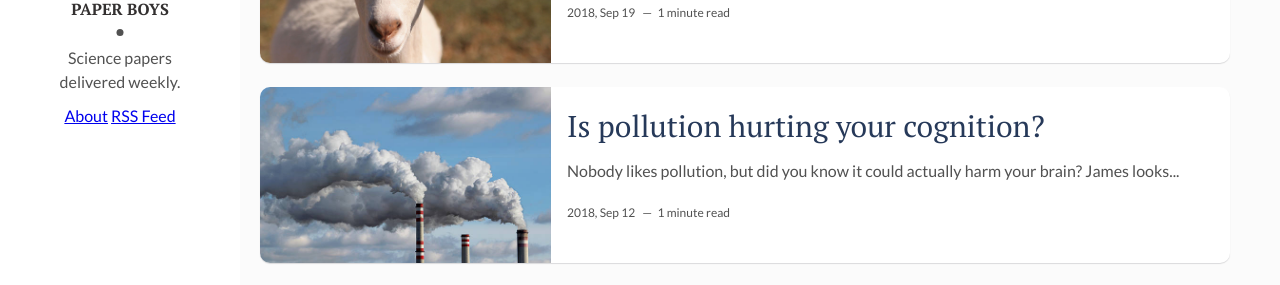
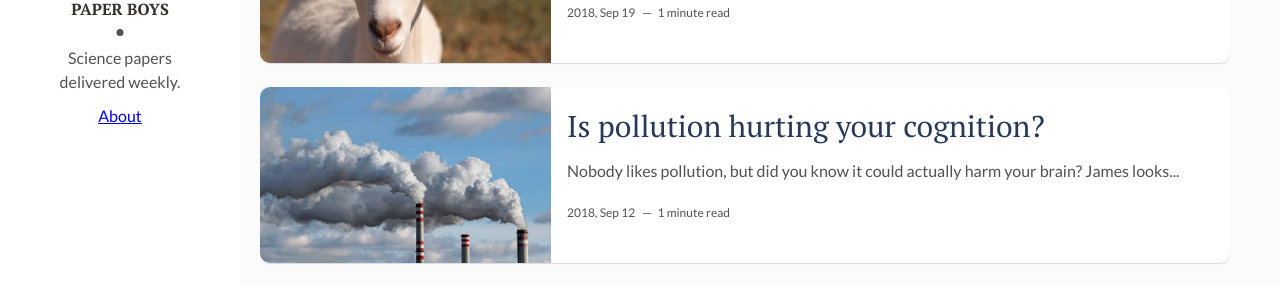
Before and after one commit to paperboyspodcast/paperboyspodcast.github.io, a Jekyll site: the page built from index.html, in a window 1280 px wide. Shown: the part 133-418 px from the top of the page. Built offline with Jekyll 4.4.1, drawn with Linux system fonts in a browser that asks for light colours; the list of posts is cut into pages by our own code.

Commit message:
commented out RSS

```diff
--- a/_layouts/main.html
+++ b/_layouts/main.html
@@ -11,7 +11,7 @@ layout: default
       <div class="author-name">{{site.author}}</div>
       <p>{{site.about-author}}</p>
       <a href="{{site.baseurl}}/about/">About</a>
-      <a href="https://pinecast.com/feed/paperboys">RSS Feed</a>
+      <!-- <a href="https://pinecast.com/feed/paperboys">RSS Feed</a> -->
     </div>
   </header> <!-- End Header -->
   <footer>
```
